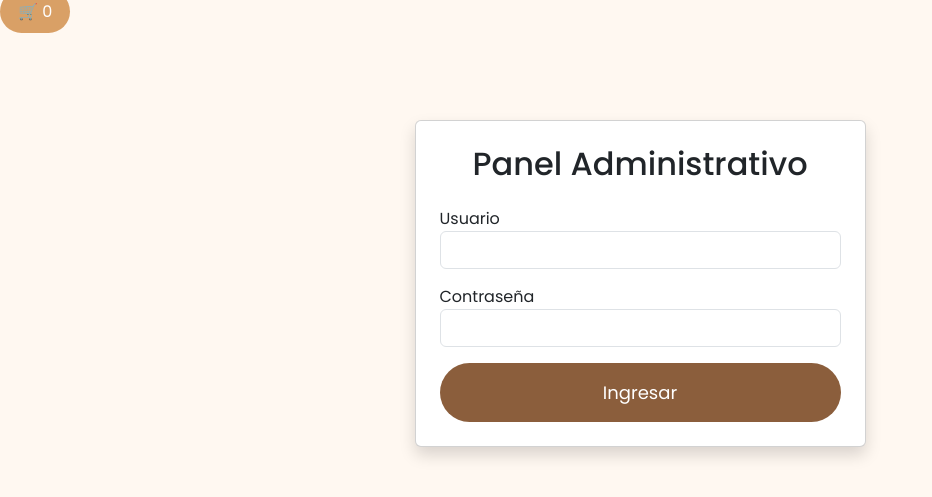
After one commit to Soylavenganzaq/Samrise-Nutty-, a Flask app: page /admin in a window 1280 px wide. The commit adds this page. Shown: the top 497 px of the page, without its empty margins (0-932 px from the left). Run offline with Flask 3, Linux system fonts and the light colour scheme.

Commit message:
creacion de primera fase para la implementacio  de login perfil administrador

```diff
--- a/app.py
+++ b/app.py
@@ -6,25 +6,37 @@ from controllers.home_controller import home_bp
 from controllers.productos_controller import productos_bp
 from controllers.carrito_controller import carrito_bp
 from controllers.checkout_controller import checkout_bp
+from controllers.admin_controller import admin_bp
 
 app = Flask(__name__)
 
+# Clave secreta para sesiones
+app.secret_key = "samrise_secret_2026"
+
+# Configuración de la base de datos
 app.config["SQLALCHEMY_DATABASE_URI"] = "sqlite:///tienda.db"
-
 app.config["SQLALCHEMY_TRACK_MODIFICATIONS"] = False
 
+# Inicializar SQLAlchemy
 db.init_app(app)
 
+# Crear tablas
 with app.app_context():
     from models.producto import Producto
+    from models.usuario import Usuario
+
     db.create_all()
 
+# Registrar Blueprints
 app.register_blueprint(home_bp)
 app.register_blueprint(productos_bp)
 app.register_blueprint(carrito_bp)
 app.register_blueprint(checkout_bp)
+app.register_blueprint(admin_bp)
 
+# Solo para pruebas (luego puedes eliminarlo)
 print(app.url_map)
 
+# Ejecutar la aplicación
 if __name__ == "__main__":
     app.run(debug=True)
--- a/controllers/admin_controller.py
+++ b/controllers/admin_controller.py
@@ -0,0 +1,45 @@
+from flask import Blueprint, render_template, request, redirect, session, flash
+
+admin_bp = Blueprint("admin", __name__)
+
+
+@admin_bp.route("/admin")
+def login():
+
+    return render_template("admin/login.html")
+
+
+@admin_bp.route("/login", methods=["POST"])
+def iniciar_sesion():
+
+    usuario = request.form["usuario"]
+
+    password = request.form["password"]
+
+    if usuario == "admin" and password == "12345":
+
+        session["admin"] = True
+
+        return redirect("/dashboard")
+
+    flash("Usuario o contraseña incorrectos")
+
+    return redirect("/admin")
+
+
+@admin_bp.route("/dashboard")
+def dashboard():
+
+    if "admin" not in session:
+
+        return redirect("/admin")
+
+    return render_template("admin/dashboard.html")
+
+
+@admin_bp.route("/logout")
+def logout():
+
+    session.clear()
+
+    return redirect("/admin")
--- /dev/null
+++ b/templates/admin/login.html
@@ -0,0 +1,61 @@
+{% extends "layout.html" %}
+
+{% block content %}
+
+<div class="container mt-5 pt-5">
+
+    <div class="row justify-content-center">
+
+        <div class="col-md-5">
+
+            <div class="card shadow p-4">
+
+                <h2 class="text-center mb-4">
+
+                    Panel Administrativo
+
+                </h2>
+
+                <form action="/login" method="POST">
+
+                    <div class="mb-3">
+
+                        <label>Usuario</label>
+
+                        <input
+                            type="text"
+                            class="form-control"
+                            name="usuario"
+                            required>
+
+                    </div>
+
+                    <div class="mb-3">
+
+                        <label>Contraseña</label>
+
+                        <input
+                            type="password"
+                            class="form-control"
+                            name="password"
+                            required>
+
+                    </div>
+
+                    <button class="btn btn-principal w-100">
+
+                        Ingresar
+
+                    </button>
+
+                </form>
+
+            </div>
+
+        </div>
+
+    </div>
+
+</div>
+
+{% endblock %}
--- a/templates/home/index.html
+++ b/templates/home/index.html
@@ -10,6 +10,12 @@
 
     <a href="/catalogo">Ir al catálogo</a>
 
+    <a href="/admin" class="btn btn-dark mt-3">
+
+    Panel Administrador
+
+</a>
+
 </div>
 
 {% endblock %}
```
Also changed, not shown: models/usuario.py (added, +13 -0 lines), templates/admin/dashboard.html (+89 -0 lines), controllers/auth_controller.py (added), instance/tienda.db, models/codigo_verificacion.py (added), services/auth_service.py (added), services/email_service.py (added), services/token_service.py (added), static/utils/decorators.py (added), static/utils/helpers.py (added), templates/admin/agregar_producto.html (added), templates/admin/editar_producto.html (added), templates/admin/pedidos.html (added), templates/admin/productos.html (added).
